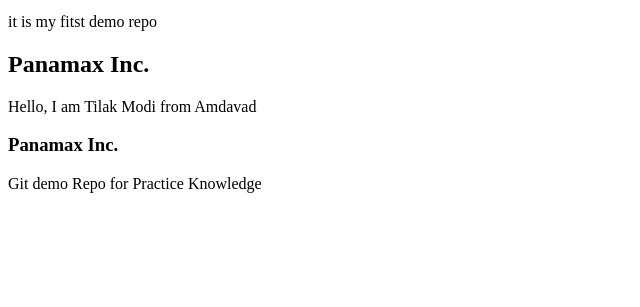
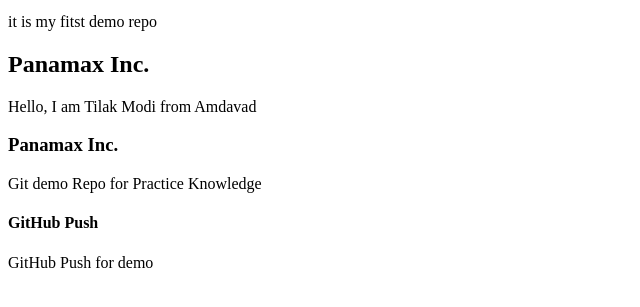
Before and after one commit to itilakmodi/demo, a plain HTML site: page index.html in a window 1280 px wide. Shown: the part 101-408 px from the top of the page, without its empty margins (0-640 px from the left). Drawn offline with Linux system fonts and the light colour scheme.

Commit message:
Fifth demo commit

```diff
--- a/index.html
+++ b/index.html
@@ -15,5 +15,9 @@ it is my fitst demo repo</p>
 <h3>Panamax Inc.</h3>
 <p>Git demo Repo for Practice Knowledge</p>
 
+<h4>GitHub Push</h4>
+<p>GitHub Push for demo</p>
+
+
 </body>
 </html>
```
